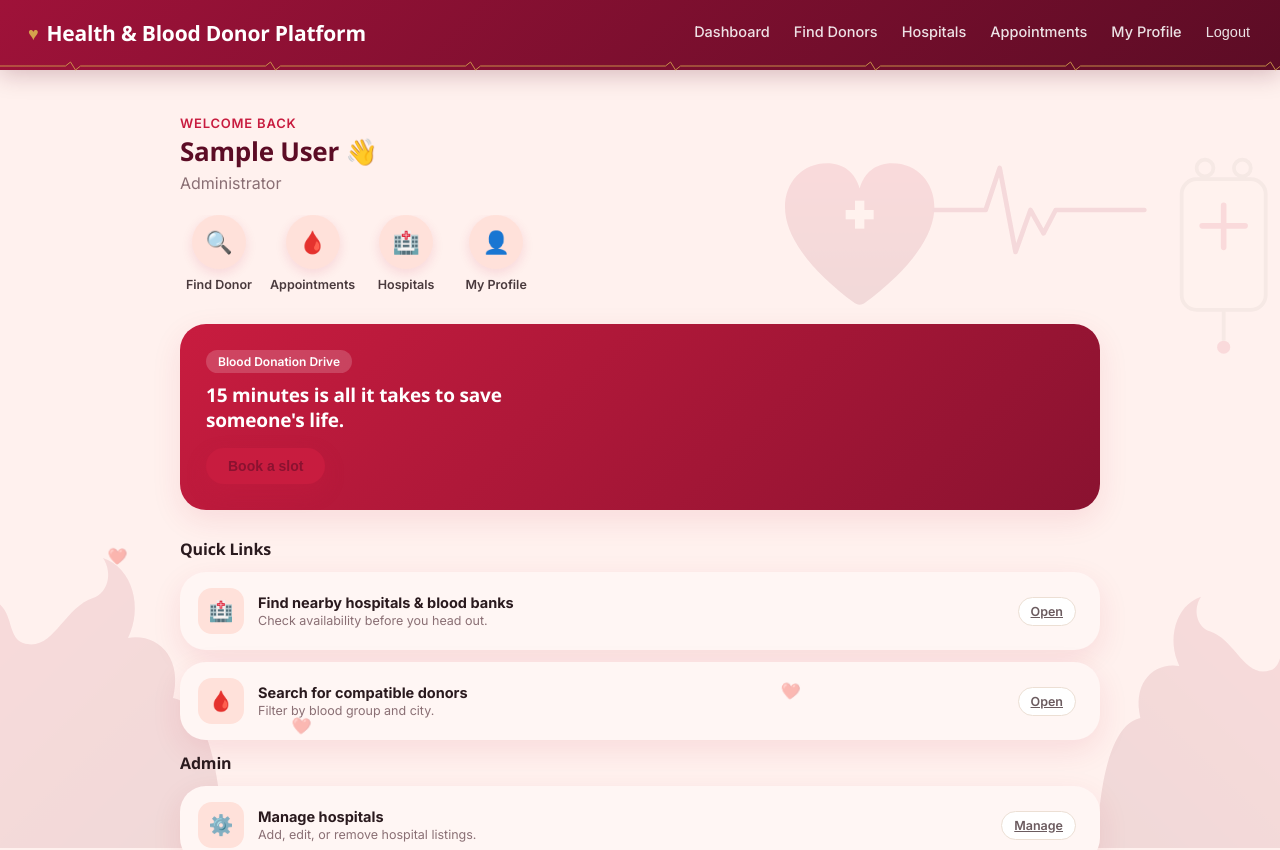
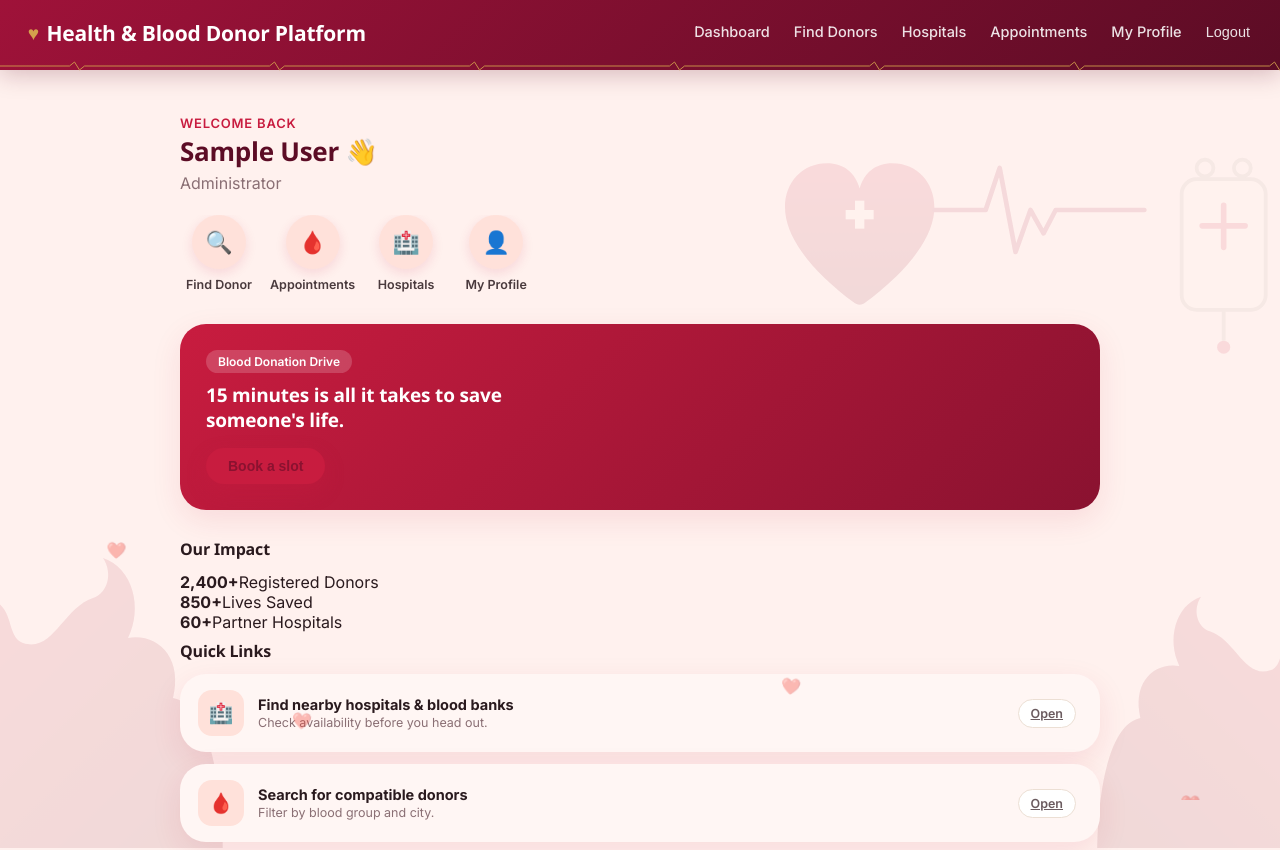
Before and after one commit to s18259802singh/health-platform, a React (Vite) app in the folder upload/frontend/: page /dashboard in a window 1280 px wide. Shown: the top 850 px of the page. Built offline with nearby package versions, Linux system fonts and the light colour scheme; no server answers; sample sign-in values are in the browser's storage; the HTML template or start-up script is replaced by a standard one.

Commit message:
Update Dashboard.jsx

```diff
--- a/upload/frontend/src/pages/Dashboard.jsx
+++ b/upload/frontend/src/pages/Dashboard.jsx
@@ -37,6 +37,24 @@ export default function Dashboard() {
       </div>
 
       <div className="section-header">
+        <h3>Our Impact</h3>
+      </div>
+      <div className="stats-row">
+        <div className="stat-box">
+          <strong>2,400+</strong>
+          <span>Registered Donors</span>
+        </div>
+        <div className="stat-box">
+          <strong>850+</strong>
+          <span>Lives Saved</span>
+        </div>
+        <div className="stat-box">
+          <strong>60+</strong>
+          <span>Partner Hospitals</span>
+        </div>
+      </div>
+
+      <div className="section-header">
         <h3>Quick Links</h3>
       </div>
       <div className="info-card">
```
